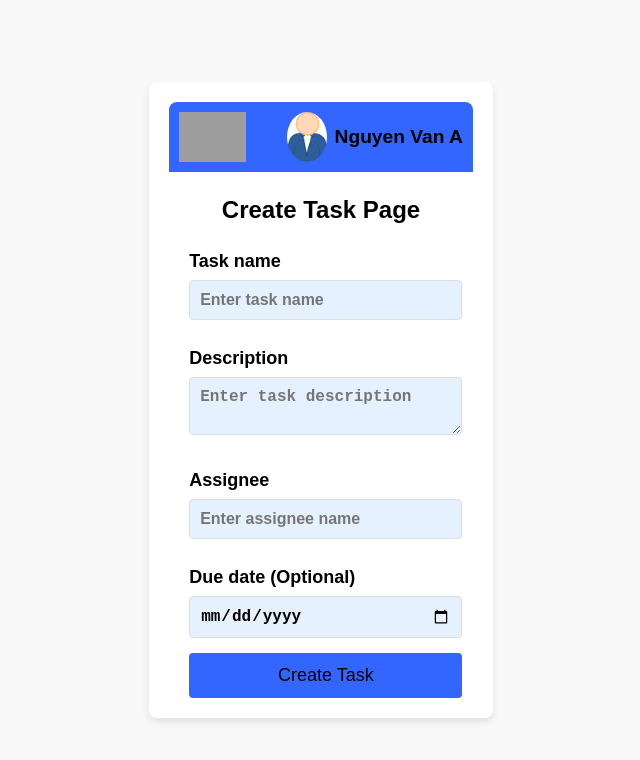
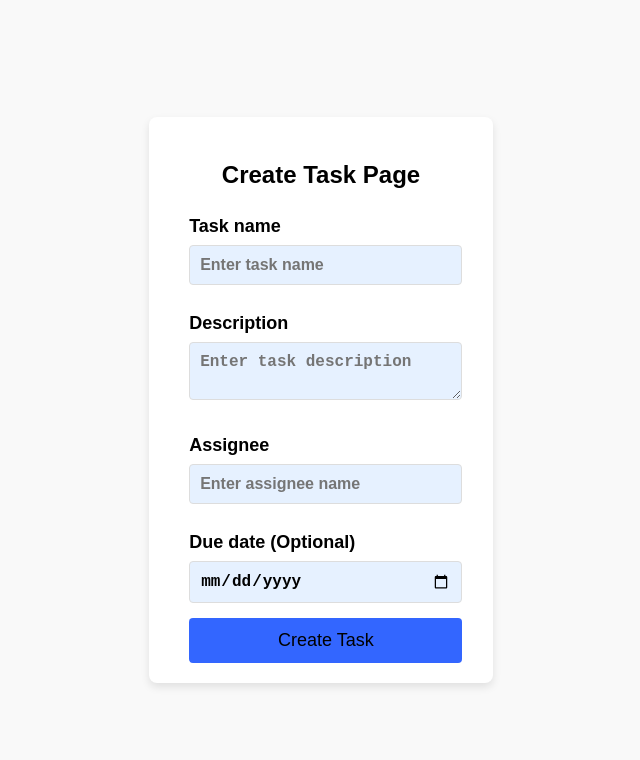
Before and after one commit to Khai-vuong/PMS---Do-an-CNPM, a React (Vite) app in the folder frontend/: page /task/create in a window 1280 px wide. Shown: the top 760 px of the page, without its empty margins (319-959 px from the left). Built offline with nearby package versions, Linux system fonts and the light colour scheme; grey boxes are pictures that could not be loaded.

Commit message:
Last_sprint

```diff
--- a/frontend/src/pages/Createproject/Createproject.css
+++ b/frontend/src/pages/Createproject/Createproject.css
@@ -12,14 +12,6 @@
   padding: 20px;
   border-radius: 8px;
   box-shadow: 0 4px 8px rgba(0, 0, 0, 0.1);
-}
-
-.header {
-  display: flex;
-  align-items: center;
-  background-color: #3366ff;
-  padding: 8px;
-  border-radius: 8px 8px 0 0;
 }
 
 .logo {
--- a/frontend/src/pages/Createproject/Createproject.tsx
+++ b/frontend/src/pages/Createproject/Createproject.tsx
@@ -66,16 +66,6 @@
 
   return (
     <div className="create-project-page">
-      <header className="header">
-        <img src="path/to/logo.png" alt="Logo" className="logo" />
-        <div className="user-info">
-          <div className="profile-pic">
-            <img src="/src/pages/Createproject/image.png" alt="User Pic" />
-          </div>
-          <span className="username">Nguyen Van A</span>
-        </div>
-      </header>
-
       <h2>Create Project Page</h2>
 
       <form onSubmit={handleSubmit} className="project-form">
--- a/frontend/src/pages/Createtask/Createtask.css
+++ b/frontend/src/pages/Createtask/Createtask.css
@@ -14,14 +14,6 @@
   padding: 20px;
   border-radius: 8px;
   box-shadow: 0 4px 8px rgba(0, 0, 0, 0.1);
-}
-
-.header {
-  display: flex;
-  align-items: center;
-  background-color: #3366ff;
-  padding: 10px;
-  border-radius: 8px 8px 0 0;
 }
 
 .logo {
--- a/frontend/src/pages/Createtask/Createtask.tsx
+++ b/frontend/src/pages/Createtask/Createtask.tsx
@@ -49,18 +49,6 @@
 
   return (
     <div className="create-task-page">
-      <header className="header">
-        <img src="path/to/logo.png" alt="Logo" className="logo" />
-        <div className="user-info">
-          <img
-            src="/src/pages/Createproject/image.png"
-            alt="User"
-            className="profile-pic"
-          />
-          <span className="username">Nguyen Van A</span>
-        </div>
-      </header>
-
       <h2>Create Task Page</h2>
 
       <form onSubmit={handleSubmit} className="task-form">
```
